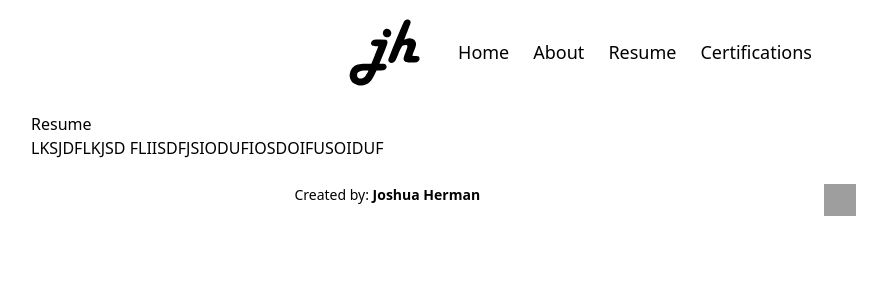
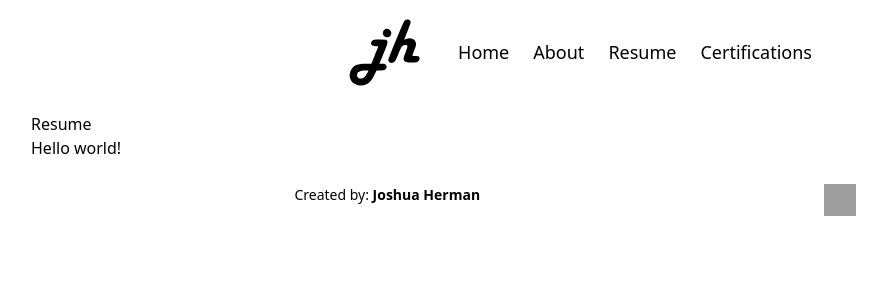
Before and after one commit to LocalHappiness/dockerized-josherman.tech, a Next.js app in the folder packages/landingpage/: page /resume in a window 1280 px wide. Shown: the top 300 px of the page, without its empty margins (65-952 px from the left). Built offline with nearby package versions, Linux system fonts and the light colour scheme; grey boxes are pictures that could not be loaded.

Commit message:
Update resume.js

```diff
--- a/packages/landingpage/components/resume.js
+++ b/packages/landingpage/components/resume.js
@@ -3,7 +3,7 @@ function Resume () {
     <div>
       <div>
         <h1>Resume</h1>
-        <h2>LKSJDFLKJSD FLIISDFJSIODUFIOSDOIFUSOIDUF</h2>
+        <h2>Hello world!</h2>
       </div>
     </div>
   )
```
